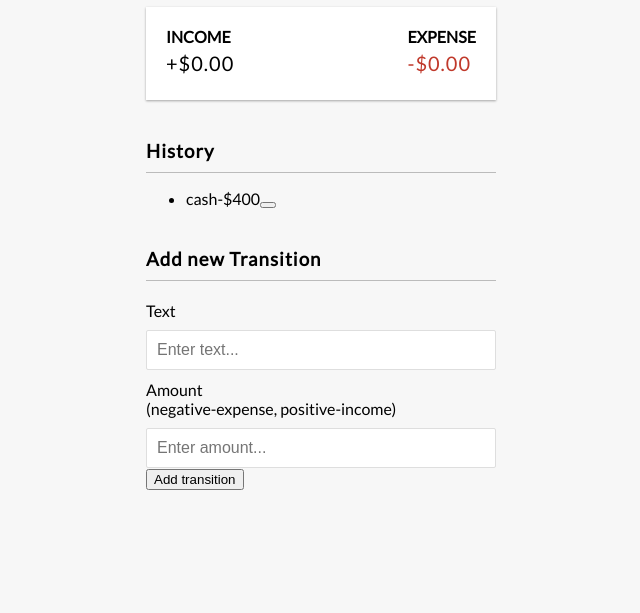
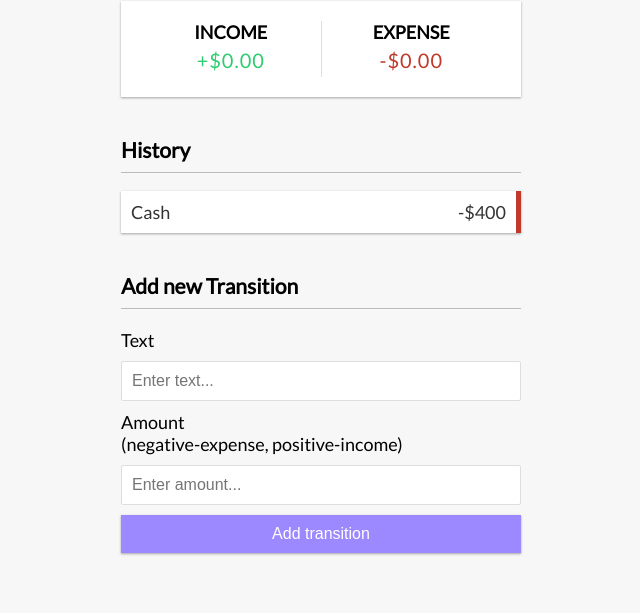
Before and after one commit to DEV-Gitanjali/Expense_Tracker, a plain HTML site: page index.html in a window 1280 px wide. Shown: the part 193-806 px from the top of the page, without its empty margins (319-959 px from the left). Drawn offline with Linux system fonts and the light colour scheme.

Commit message:
this styling for list

```diff
--- a/index.html
+++ b/index.html
@@ -25,13 +25,12 @@
         </div>
     </div>
 
-
     <h3>History</h3>
- <ul id="list" class="list">
-    <li class="minus">
-        cash<span>-$400</span><button class="delete-btn"></button>
-    </li>
- </ul>
+    <ul id="list" class="list">
+       <li class="minus">
+        Cash <span>-$400</span><button class="delete-btn">x</button>
+      </li>
+    </ul>
 
  <h3>Add new Transition</h3>
  <form id="form" >
--- a/style.css
+++ b/style.css
@@ -8,36 +8,40 @@
   box-sizing: border-box;
 }
 
-body{
+body {
   background-color: #f7f7f7;
   display: flex;
   flex-direction: column;
   align-items: center;
   justify-content: center;
-    max-height: 100vh;
+  min-height: 100vh;
   margin: 0;
-    font-family: 'lato' , sans-serif;
-}
-.container{
-    margin: 30px auto;
-    width: 350px;
+  font-family: 'Lato', sans-serif;
+  font-size: 18px;
 }
 
-h3{
+.container {
+  margin: 30px auto;
+  width: 400px;
+}
+
+h1 {
   letter-spacing: 1px;
   margin: 0;
 }
-h3{
+
+h3 {
   border-bottom: 1px solid #bbb;
   padding-bottom: 10px;
   margin: 40px 0 10px;
 }
 
-h4{
+h4 {
   margin: 0;
   text-transform: uppercase;
 }
-.inc-exp-container{
+
+.inc-exp-container {
   background-color: #fff;
   box-shadow: var(--box-shadow);
   padding: 20px;
@@ -46,39 +50,103 @@ h4{
   margin: 20px 0;
 }
 
-.inc-text-container > div{
+.inc-exp-container > div {
   flex: 1;
   text-align: center;
 }
 
-.inc-exp-container > div.first-of-type{
+.inc-exp-container > div:first-of-type {
   border-right: 1px solid #dedede;
 }
 
-.money{
+.money {
   font-size: 20px;
   letter-spacing: 1px;
   margin: 5px 0;
 }
 
-.money plus{
+.money.plus {
   color: #2ecc71;
 }
 
-.money.minus{
+.money.minus {
   color: #c0392b;
 }
 
-label{
+label {
   display: inline-block;
   margin: 10px 0;
 }
 
-input[type='text'],input[type='number']{
+input[type='text'],
+input[type='number'] {
   border: 1px solid #dedede;
   border-radius: 2px;
-    display:block ;
+  display: block;
   font-size: 16px;
   padding: 10px;
   width: 100%;
 }
+
+.btn {
+  cursor: pointer;
+  background-color: #9c88ff;
+  box-shadow: var(--box-shadow);
+  color: #fff;
+  border: 0;
+  display: block;
+  font-size: 16px;
+  margin: 10px 0 30px;
+  padding: 10px;
+  width: 100%;
+}
+
+.btn:focus,
+.delete-btn:focus {
+  outline: 0;
+}
+
+.list {
+  list-style-type: none;
+  padding: 0;
+  margin-bottom: 40px;
+}
+
+.list li {
+  background-color: #fff;
+  box-shadow: var(--box-shadow);
+  color: #333;
+  display: flex;
+  justify-content: space-between;
+  position: relative;
+  padding: 10px;
+  margin: 10px 0;
+}
+
+.list li.plus {
+  border-right: 5px solid #2ecc71;
+}
+
+.list li.minus {
+  border-right: 5px solid #c0392b;
+}
+
+.delete-btn {
+  cursor: pointer;
+  background-color: #e74c3c;
+  border: 0;
+  color: #fff;
+  font-size: 20px;
+  line-height: 20px;
+  padding: 2px 5px;
+  position: absolute;
+  top: 50%;
+  left: 0;
+  transform: translate(-100%, -50%);
+  opacity: 0;
+  transition: opacity 0.3s ease;
+}
+
+.list li:hover .delete-btn {
+  opacity: 1;
+}
```
Lines whose indentation alone changed are shown as unchanged.
